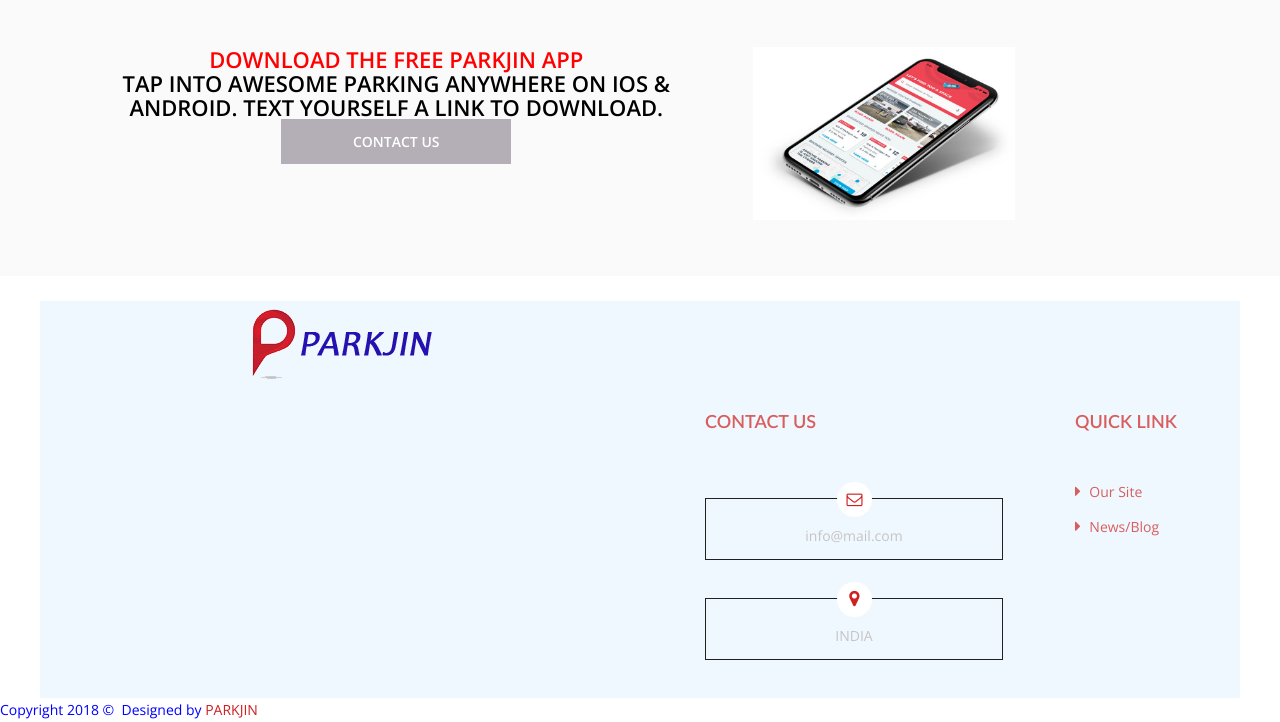
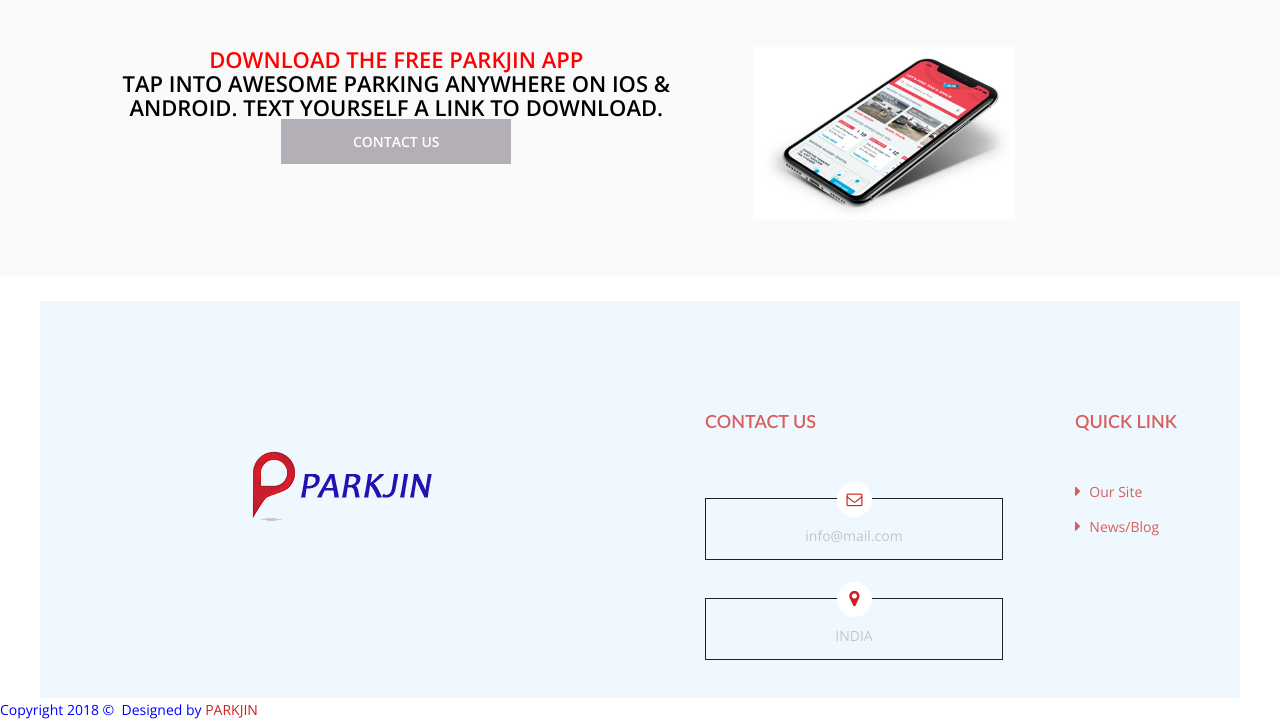
Before and after one commit to KareemShaikShaik/parkjin.github.io, a plain HTML site: page index.html in a window 1280 px wide. Shown: the part 1394-2116 px from the top of the page. Drawn offline with nearby package versions, Linux system fonts and the light colour scheme; some packages are replaced by stand-ins of ours; a script that the page names is missing.

Commit message:
Update index.html

```diff
--- a/index.html
+++ b/index.html
@@ -162,7 +162,7 @@ Text yourself a link to download.
 	        			<div class="row">
 	        				<div class="col-md-6">
 
-	<center><img src="img/plogo.png"> </center>       				</div>
+	<center style="margin-top:25%; margin-bottom:25%"><img src="img/plogo.png"> </center>       				</div>
 	        				<div class="col-lg-4 col-md-6 col-sm-6 col-xs-12 footer-contact">
 	        <br><br><br>					<h4 style="padding-top: 50px;">CONTACT US</h4>
 	        					<ul>
```
